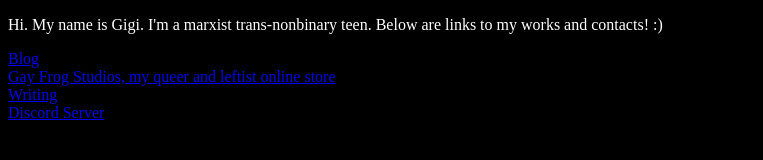
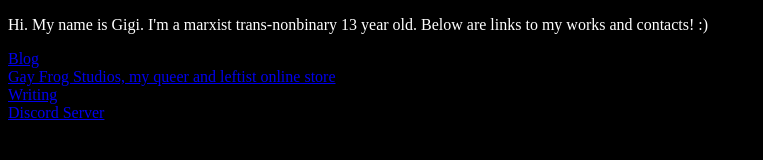
Before and after one commit to bluegreen1713/bluegreen1713.github.io, a plain HTML site: page index.html in a window 1280 px wide. Shown: the whole page, without its empty margins (0-763 px from the left). Drawn offline with Linux system fonts and the light colour scheme.

Commit message:
Update index.html

```diff
--- a/index.html
+++ b/index.html
@@ -5,7 +5,7 @@
 <link rel="stylesheet" href="style.css">
 </head>
 <body>
-<p>Hi. My name is Gigi. I'm a marxist trans-nonbinary teen. Below are links to my works and contacts! :)
+<p>Hi. My name is Gigi. I'm a marxist trans-nonbinary 13 year old. Below are links to my works and contacts! :)
 	<p><a href="https://quarantineoccasional.com">Blog</a><br>
 		<a href="https://gayfrogstudios.com">Gay Frog Studios, my queer and leftist online store</a><br>
 		<a href="https://medium.com/@geodehibiscus">Writing</a><br>
```
